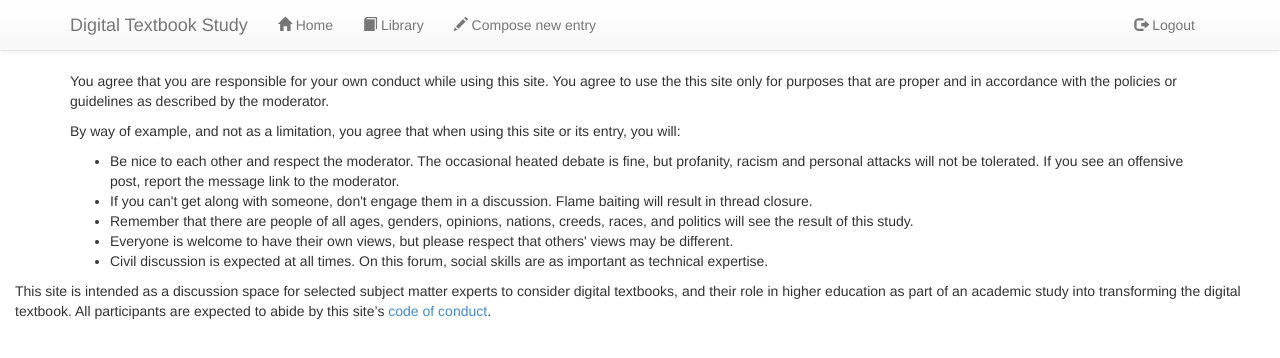
After one commit to octaflop/uttr, a Django app: template apps/pages/templates/pages/code_of_conduct.html in a window 1280 px wide. The commit adds this page. Shown: the top 358 px of the page. Run offline with Django 3.2, Linux system fonts and the light colour scheme; the template is opened without the code that fills it, so the values that code supplies are empty; some libraries are stand-ins or nearby versions.

Commit message:
added pages module (power is out)

```diff
--- a/apps/blog/templates/blog/_blog_base.html
+++ b/apps/blog/templates/blog/_blog_base.html
@@ -2,7 +2,7 @@
 {% load staticfiles %}
 
 {% block body %}
-	<h1>{{ page.title }}</h1>
+  <h1>{{ page.title }}</h1>
 {% endblock %}
 
 {% block extra_js %}
--- a/apps/blog/urls.py
+++ b/apps/blog/urls.py
@@ -3,7 +3,7 @@ from django.conf import settings
 from django.conf.urls import patterns, include, url
 
 managepatterns = patterns('blog.views.manage',
-	url(r'^create$', 'create', name='create'),
+    url(r'^create$', 'create', name='create'),
 )
 
 librarypatterns = patterns('blog.views.list',
@@ -22,7 +22,7 @@ pmpatterns = patterns('blog.views.list',
 )
 
 urlpatterns = patterns('',
-	url(r'^manage/', include(managepatterns, namespace='manage')),
+    url(r'^manage/', include(managepatterns, namespace='manage')),
     url(r'^library/', include(librarypatterns, namespace='library')),
     url(r'^discussion/', include(discussionpatterns, namespace='discussion')),
     url(r'^messages/', include(pmpatterns, namespace='pm'))
--- /dev/null
+++ b/apps/pages/templates/pages/_pages_base.html
@@ -0,0 +1,12 @@
+{% extends 'uttr/_base.html' %}
+{% load staticfiles %}
+
+{% block body %}
+  <h1>About</h1>
+  <p>
+   This site is intended as a discussion space for selected subject matter experts to consider digital textbooks, and their role in higher education as part of an academic study into transforming the digital textbook. All participants are expected to abide by this site’s <a href='#'>Code of Conduct</a>
+  </p>
+{% endblock %}
+
+{% block extra_js %}
+{% endblock %}
--- /dev/null
+++ b/apps/pages/templates/pages/about.html
@@ -0,0 +1,5 @@
+{% extends 'pages/_pages_base.html' %}
+
+{% block body %}
+This site is intended as a discussion space for selected subject matter experts to consider digital textbooks, and their role in higher education as part of an academic study into transforming the digital textbook. All participants are expected to abide by this site’s <a href="{% url 'pages:code' %}">Code of Conduct</a>.
+{% endblock %}
--- /dev/null
+++ b/apps/pages/templates/pages/code_of_conduct.html
@@ -0,0 +1,13 @@
+{% extends 'pages/_pages_base.html' %}
+
+{% block body %}
+<p>You agree that you are responsible for your own conduct while using this site. You agree to use the this site only for purposes that are proper and in accordance with the policies or guidelines as described by the moderator.</p>
+<p>By way of example, and not as a limitation, you agree that when using this site or its entry, you will:</p>
+<ul>
+  <li>Be nice to each other and respect the moderator.  The occasional heated debate is fine, but profanity, racism and personal attacks will not be tolerated.  If you see an offensive post, report the message link to the moderator.</li>
+  <li>If you can't get along with someone, don't engage them in a discussion.  Flame baiting will result in thread closure.</li>
+  <li>Remember that there are people of all ages, genders, opinions, nations, creeds, races, and politics will see the result of this study.</li>
+  <li>Everyone is welcome to have their own views, but please respect that others' views may be different.</li>
+  <li>Civil discussion is expected at all times.  On this forum, social skills are as important as technical expertise.</li>
+</ul>
+{% endblock %}
--- a/apps/uttr/settings/base.py
+++ b/apps/uttr/settings/base.py
@@ -45,6 +45,7 @@ LOCAL_APPS = (
     'blog',
     'polls',
     'profiles',
+    'pages',
 )
 
 THIRD_PARTY_APPS = (
--- a/apps/uttr/templates/uttr/_base.html
+++ b/apps/uttr/templates/uttr/_base.html
@@ -45,6 +45,12 @@
     {% endblock %}
     </div><!-- /container -->
 
+    <footer class="navbar-collapse collapse">
+    {% block footer %}
+        {% include 'uttr/includes/footer.html' %}
+    {% endblock %}
+    </footer>
+
     {% block extra_js %}
     {% endblock %}
     <script type="text/javascript" src="{% static 'bower_components/jquery/jquery.min.js' %}"></script>
--- /dev/null
+++ b/apps/uttr/templates/uttr/includes/footer.html
@@ -0,0 +1 @@
+<p>This site is intended as a discussion space for selected subject matter experts to consider digital textbooks, and their role in higher education as part of an academic study into transforming the digital textbook. All participants are expected to abide by this site’s <a href="{% url 'pages:code' %}">code of conduct</a>.
--- a/apps/uttr/urls.py
+++ b/apps/uttr/urls.py
@@ -10,6 +10,7 @@ urlpatterns = patterns('',
     url(r'^$', 'profiles.views.home.login_view', name='home'),
     url(r'^profiles/', include('profiles.urls', namespace='profiles')),
     url(r'^blog/', include('blog.urls', namespace='blog')),
+    url(r'^pages/', include('pages.urls', namespace='pages')),
 
     url(r'^ckeditor/', include('uttr.ckeditor_urls')),
     url(r'^admin/', include(admin.site.urls)),
```
Also changed, not shown: apps/blog/models.py (+11 -11 lines), apps/pages/urls.py (added, +8 -0 lines), apps/pages/views.py (added, +13 -0 lines), apps/pages/README.md (added), apps/pages/__init__.py (added).
